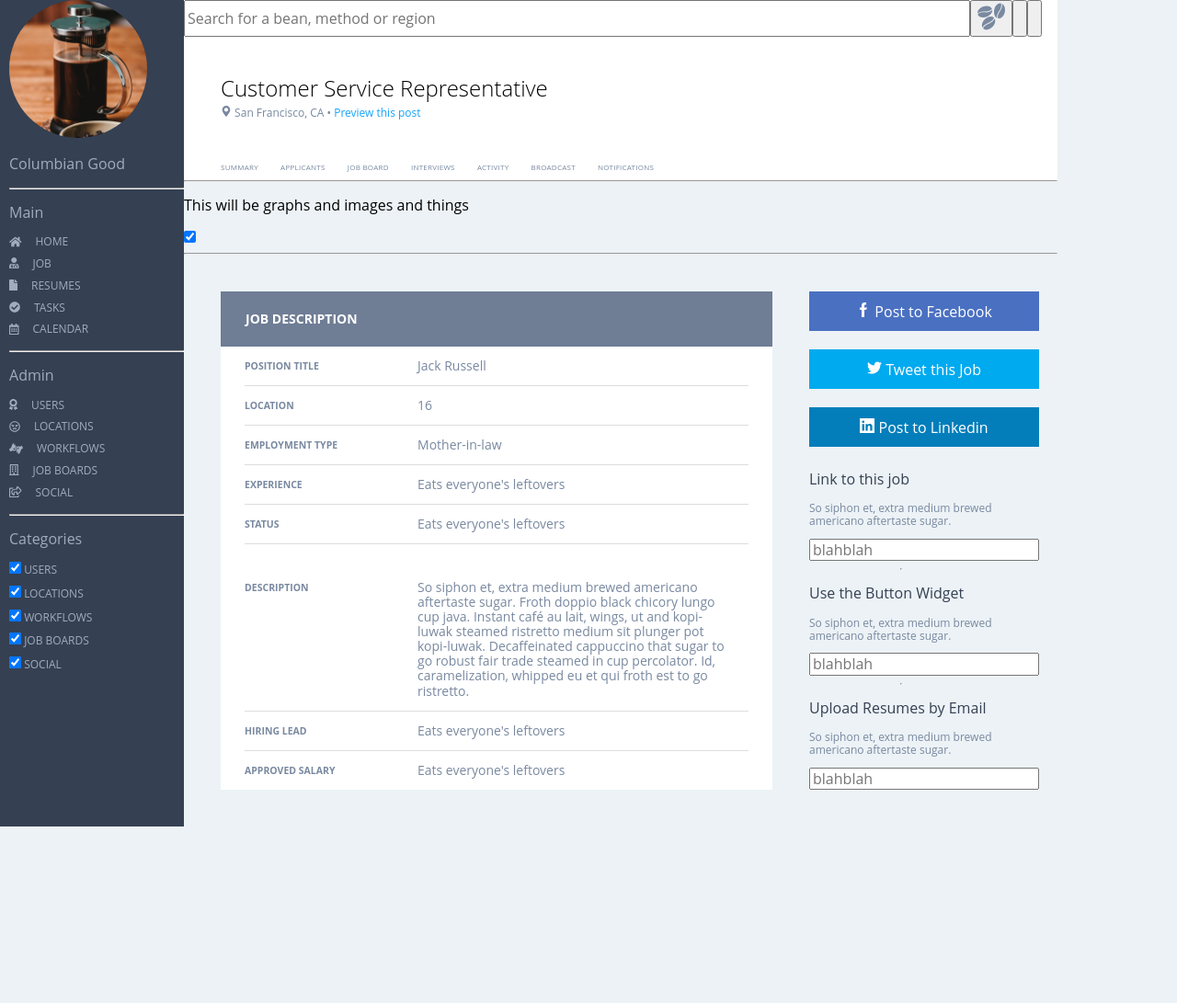
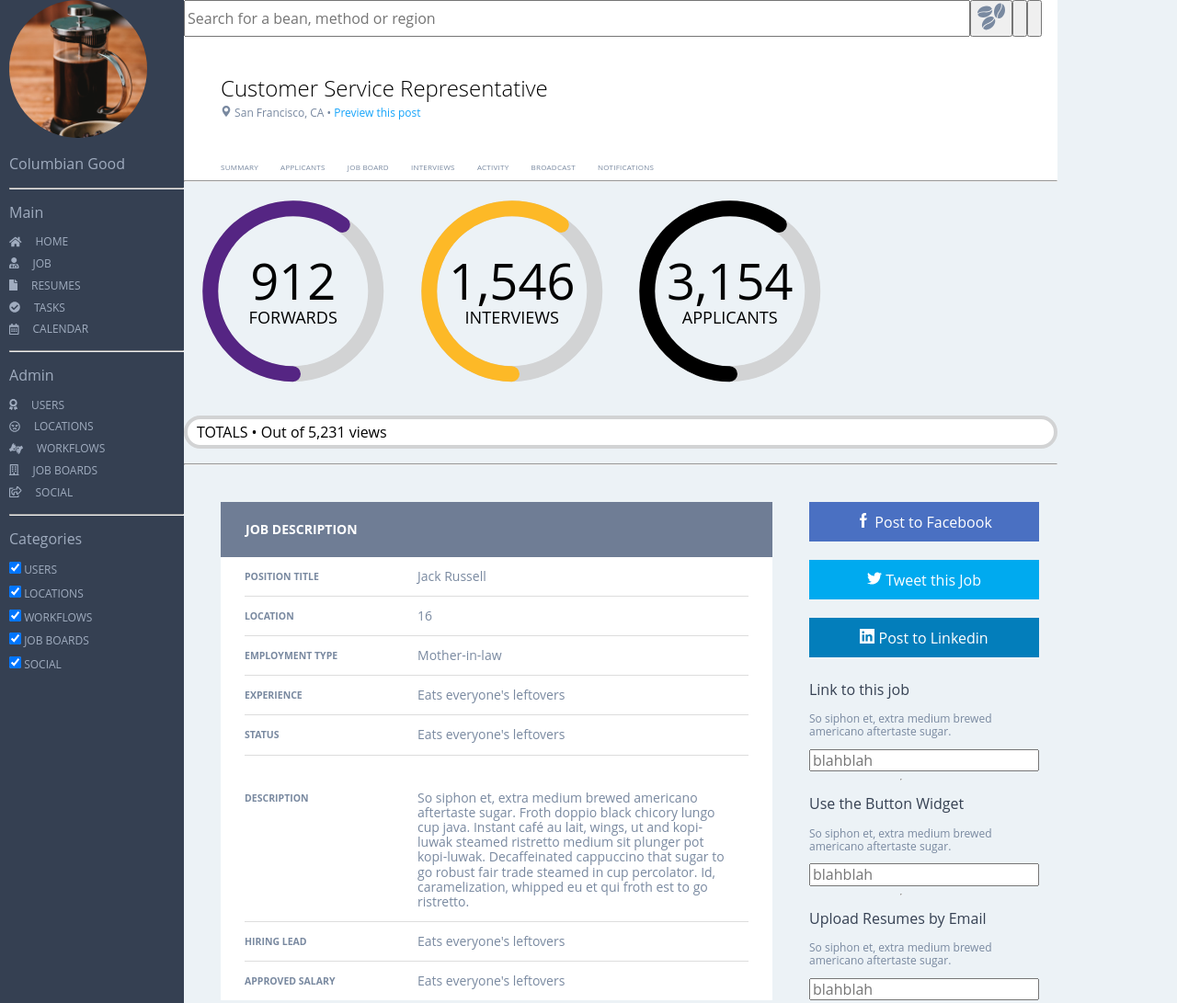
Before and after one commit to kobesparrow/mc-comp-challenge-2, a plain HTML site: page index.html in a window 1280 px wide. Shown: the top 1091 px of the page at 92% size. Before the commit the page ends 899 px from the top, so only its background shows below. Drawn offline with Linux system fonts and the light colour scheme.

Commit message:
add general styles

```diff
--- a/index.html
+++ b/index.html
@@ -92,9 +92,47 @@
   <!-- BODY MIDDLE -->
   <container class="body-">
   <container class="body-middle">
-    <p> This will be graphs and images and things</p>
-    <input type="checkbox" checked="checked">
-  <span class="checkmark">
+    <div class="body-middle--donut-graphs">
+    <svg width="25%" height="25%" viewbox="0 0 42 42" class="donut">
+      <circle class="donut-hole" cx="21" cy="21" r="15.91549430918954" fill="#ECF2F6"/>
+      <circle class="donut-ring" cx="21" cy="21" r="15.91549430918954" fill="transparent" stroke="#d2d3d4" stroke-width="3" />
+      <circle class="donut-segment" cx="21" cy="21" r="15.91549430918954" fill="transparent" stroke="#552583" stroke-width="3" stroke-dasharray="60 40" stroke-dashoffset="75" stroke-linecap="round" />
+      <g class="chart-text">
+        <text x="50%" y="50%" class="chart-number">
+          912
+        </text>
+        <text x="50%" y="50%" class="chart-label">
+          FORWARDS </text>
+      </g>
+    </svg>
+
+    <svg width="25%" height="25%" viewbox="0 0 42 42" class="donut">
+      <circle class="donut-hole" cx="21" cy="21" r="15.91549430918954" fill="#ECF2F6" />
+      <circle class="donut-ring" cx="21" cy="21" r="15.91549430918954" fill="transparent" stroke="#d2d3d4" stroke-width="3" />
+      <circle class="donut-segment" cx="21" cy="21" r="15.91549430918954" fill="transparent" stroke="#FDB927" stroke-width="3" stroke-dasharray="60 40" stroke-dashoffset="75"  stroke-linecap="round"/>
+      <g class="chart-text">
+        <text x="50%" y="50%" class="chart-number">
+          1,546
+        </text>
+        <text x="50%" y="50%" class="chart-label">
+          INTERVIEWS </text>
+      </g>
+    </svg>
+
+    <svg width="25%" height="25%" viewbox="0 0 42 42" class="donut">
+      <circle class="donut-hole" cx="21" cy="21" r="15.91549430918954" fill="#ECF2F6" />
+      <circle class="donut-ring" cx="21" cy="21" r="15.91549430918954" fill="transparent" stroke="#d2d3d4" stroke-width="3" />
+      <circle class="donut-segment" cx="21" cy="21" r="15.91549430918954" fill="transparent" stroke="#000000" stroke-width="3" stroke-dasharray="60 40" stroke-dashoffset="75"  stroke-linecap="round"/>
+      <g class="chart-text">
+        <text x="50%" y="50%" class="chart-number">
+          3,154
+        </text>
+        <text x="50%" y="50%" class="chart-label">
+          APPLICANTS </text>
+      </g>
+    </svg>
+    </div>
+    <p class="body-middle--button-esque">TOTALS • Out of 5,231 views</p>
 
 
 
--- a/styles.css
+++ b/styles.css
@@ -129,6 +129,41 @@ span.body-top--subhead--link{
   color: black;
 }
 
+/*CHARTS AND GRAPHS AND SHIT*/
+.body-middle--donut-graphs {
+  display: flex;
+  flex-direction: row;
+}
+
+.chart-text {
+  font: 16px/1.4em "Montserrat", Arial, sans-serif;
+  fill: #000;
+  -moz-transform: translateY(0.25em);
+  -ms-transform: translateY(0.25em);
+  -webkit-transform: translateY(0.25em);
+  transform: translateY(0.25em);
+}
+
+.chart-label {
+  font-size: 0.2em;
+  text-transform: uppercase;
+  text-anchor: middle;
+  -moz-transform: translateY(0.7em);
+  -ms-transform: translateY(0.7em);
+  -webkit-transform: translateY(0.7em);
+  transform: translateY(0.7em);
+}
+
+.chart-number {
+ font-size: 0.6em;
+  line-height: 1;
+  text-anchor: middle;
+  -moz-transform: translateY(-0.25em);
+  -ms-transform: translateY(-0.25em);
+  -webkit-transform: translateY(-0.25em);
+  transform: translateY(-0.25em);
+}
+
 .body-table {
   display: flex;
   flex-direction: row;
@@ -153,6 +188,26 @@ span.body-top--subhead--link{
 .body-linebreak {
   grid-area: line;
 }
+
+.donut-segment:hover {
+  animation: circle-chart-fill 2s reverse; /* 1 */
+  transform-origin: center; /* 4 */
+}
+
+@keyframes circle-chart-fill {
+  to { stroke-dasharray: 0 100; }
+}
+
+.body-middle--button-esque {
+  border-radius: 25px;
+  padding: 5px;
+  background-color: white;
+  border: #d2d3d4 solid 4px;
+  padding-left: 10px;
+  width: auto;
+}
+
+/*BOTTOM SECTION*/
 
 div.table-div {
   margin: 40px;
```
Also changed, not shown: assets/barista.svg (added), assets/bookmark.svg (added), assets/coffee-beans-white.svg (added), assets/coffee-machine-white.svg (added), assets/coffee-machine.svg (added), assets/cup-of-coffee-white.svg (added), assets/cup-of-coffee.svg (added), assets/earth.svg (added), assets/newspaper.svg (added), assets/paper-plane.svg (added), assets/pencil-edit-button.svg (added), assets/rubbish-bin.svg (added).
